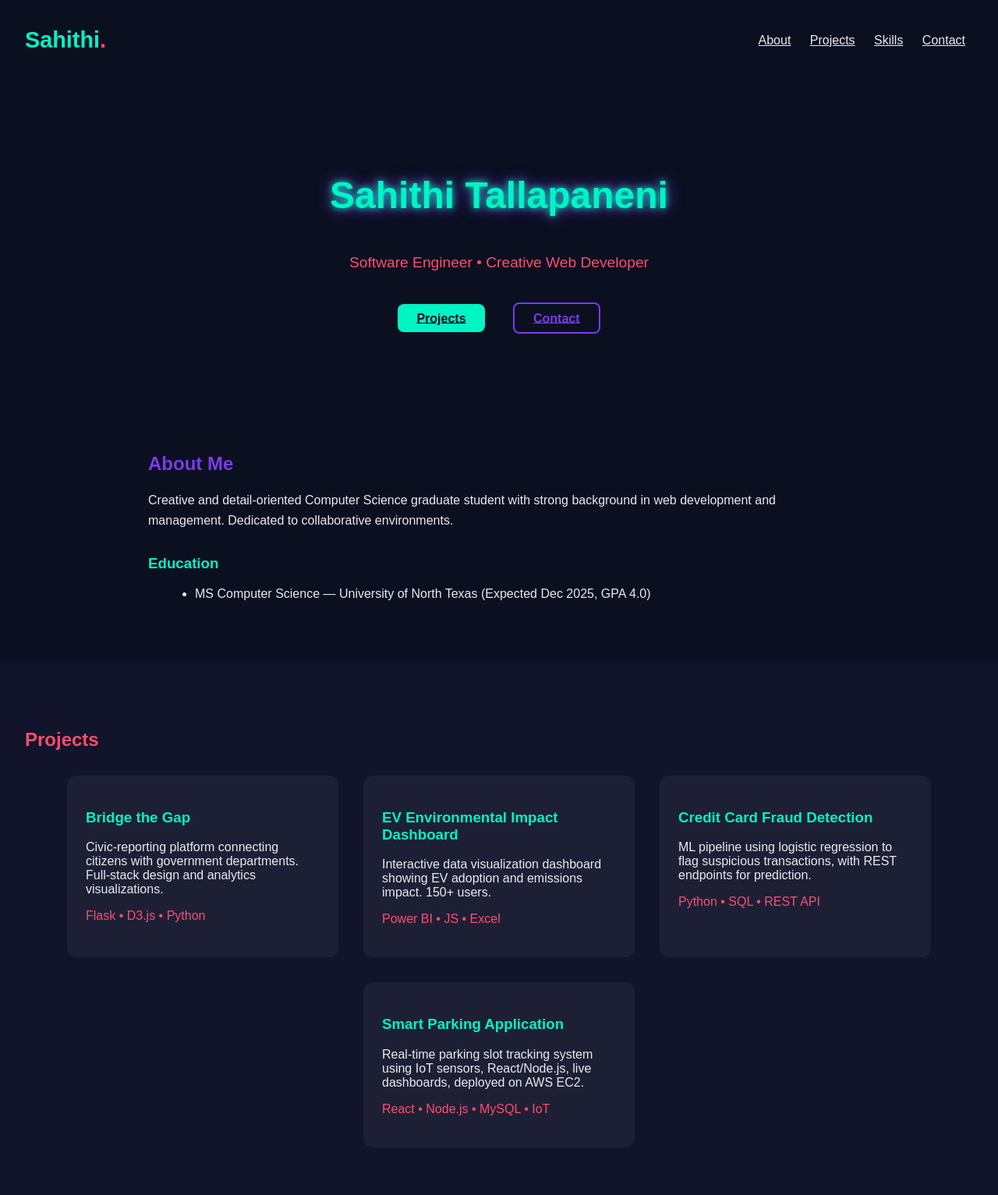
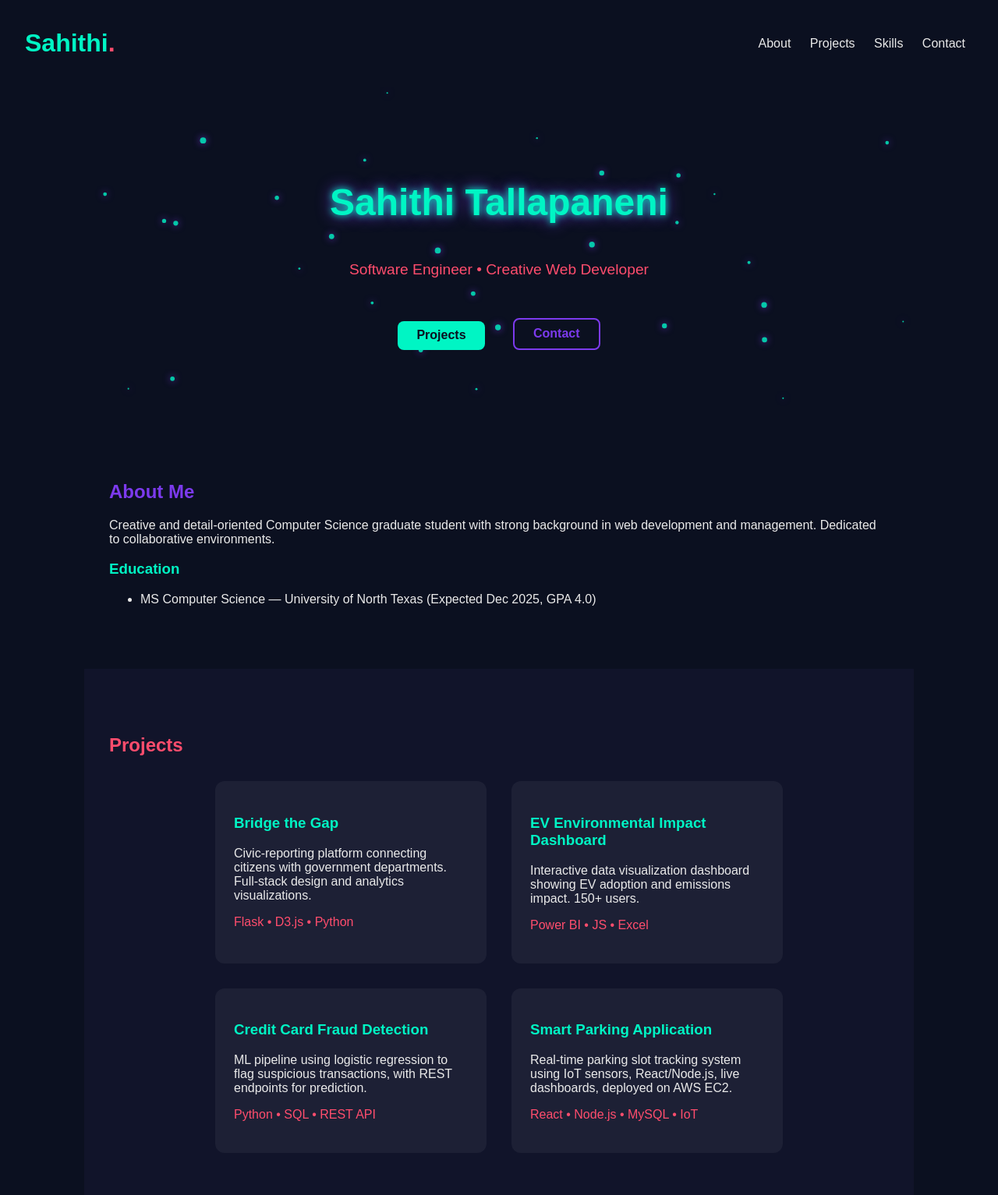
Before and after one commit to sahithitallapaneni/glowing-potato, a plain HTML site: page index.html in a window 1280 px wide. Shown: the top 1533 px of the page at 78% size. Drawn offline with Linux system fonts and the light colour scheme.

Commit message:
Update index.html

```diff
--- a/index.html
+++ b/index.html
@@ -4,60 +4,113 @@
 <meta charset="UTF-8">
 <meta name="viewport" content="width=device-width, initial-scale=1.0">
 <title>Sahithi Tallapaneni | Portfolio</title>
+
+<style>
+/* === Global Styles === */
+body {margin:0; font-family:Arial,sans-serif; background:#0B1020; color:#EAEAEA;}
+a {text-decoration:none; color:inherit;}
+h1,h2,h3 {font-family:'Orbitron',sans-serif;}
+
+/* === Header === */
+header {display:flex; justify-content:space-between; align-items:center; padding:1rem 2rem; background:#0B1020;}
+nav a {margin:0 10px; color:#EAEAEA; transition:0.3s;}
+nav a:hover {color:#00F5C4; text-shadow:0 0 10px #00F5C4,0 0 20px #7C3AED;}
+
+/* === Hero Section === */
+.hero {display:flex; flex-direction:column; align-items:center; justify-content:center; text-align:center; padding:5rem 2rem; position:relative; overflow:hidden;}
+.hero h2 {font-size:3rem; color:#00F5C4; text-shadow:0 0 10px #00F5C4,0 0 20px #7C3AED;}
+.hero p {font-size:1.2rem; color:#FF4D6D; margin-top:0.5rem;}
+.hero a {margin:0 1rem; padding:0.6rem 1.5rem; border-radius:8px; font-weight:bold; display:inline-block; transition:0.3s; position:relative; overflow:hidden;}
+.hero a:hover {transform:scale(1.05);}
+.hero .btn-primary {background:#00F5C4; color:#0B1020;}
+.hero .btn-secondary {border:2px solid #7C3AED; color:#7C3AED;}
+
+/* Neon Buttons Gradient Hover */
+.hero a.btn-primary::after {
+  content:""; position:absolute; top:0; left:-100%; width:100%; height:100%;
+  background:linear-gradient(120deg,#00F5C4,#7C3AED,#FF4D6D); z-index:0; transition:0.5s;
+}
+.hero a.btn-primary span {position:relative; z-index:1;}
+.hero a.btn-primary:hover::after {left:0;}
+
+/* === Section Styles === */
+section {padding:4rem 2rem; max-width:1000px; margin:auto;}
+#projects {background:#11142A;}
+#contact {background:#11142A; text-align:center;}
+
+/* === Project Cards === */
+.projects-grid {display:flex; flex-wrap:wrap; gap:2rem; justify-content:center; margin-top:2rem;}
+.project-card {background:rgba(255,255,255,0.05); padding:1.5rem; border-radius:12px; width:300px; transition:transform 0.3s, box-shadow 0.3s;}
+.project-card:hover {transform:scale(1.03); box-shadow:0 0 15px #00F5C4,0 0 30px #7C3AED;}
+
+/* === Contact Form === */
+.contact-form {display:flex; flex-direction:column; gap:1rem; margin-top:2rem; max-width:400px; margin-left:auto; margin-right:auto;}
+.contact-form input, .contact-form textarea {padding:0.5rem; border-radius:6px; border:none; background:rgba(255,255,255,0.05); color:#EAEAEA; transition:0.3s;}
+.contact-form input:focus, .contact-form textarea:focus {outline:2px solid #00F5C4;}
+
+/* === Neon Cursor Trail === */
+.trail {position:absolute; width:6px; height:6px; border-radius:50%; background:#00F5C4; pointer-events:none; box-shadow:0 0 8px #00F5C4,0 0 15px #7C3AED; animation:fade 0.5s forwards;}
+@keyframes fade {to {opacity:0; transform:scale(0.5);}}
+
+/* === Canvas Dots === */
+#heroCanvas {position:absolute; top:0; left:0; width:100%; height:100%; z-index:-1;}
+</style>
 </head>
-<body style="margin:0; font-family:Arial, sans-serif; background:#0B1020; color:#EAEAEA;">
 
-  <!-- Header / Nav -->
-  <header style="display:flex; justify-content:space-between; align-items:center; padding:1rem 2rem; background:#0B1020;">
-    <h1 style="font-family:'Orbitron', sans-serif; font-size:1.8rem; color:#00F5C4;">Sahithi<span style="color:#FF4D6D;">.</span></h1>
+<body>
+
+<!-- Header -->
+<header>
+  <h1 style="color:#00F5C4;">Sahithi<span style="color:#FF4D6D;">.</span></h1>
   <nav>
-      <a href="#about" style="margin:0 10px; color:#EAEAEA;">About</a>
-      <a href="#projects" style="margin:0 10px; color:#EAEAEA;">Projects</a>
-      <a href="#skills" style="margin:0 10px; color:#EAEAEA;">Skills</a>
-      <a href="#contact" style="margin:0 10px; color:#EAEAEA;">Contact</a>
+    <a href="#about">About</a>
+    <a href="#projects">Projects</a>
+    <a href="#skills">Skills</a>
+    <a href="#contact">Contact</a>
   </nav>
 </header>
 
 <!-- Hero Section -->
-  <section style="display:flex; flex-direction:column; align-items:center; justify-content:center; text-align:center; padding:5rem 2rem; background:#0B1020;">
-    <h2 style="font-size:3rem; font-family:'Orbitron', sans-serif; color:#00F5C4; text-shadow:0 0 10px #00F5C4,0 0 20px #7C3AED;">Sahithi Tallapaneni</h2>
-    <p style="font-size:1.2rem; color:#FF4D6D; margin-top:0.5rem;">Software Engineer • Creative Web Developer</p>
+<section class="hero">
+  <canvas id="heroCanvas"></canvas>
+  <h2>Sahithi Tallapaneni</h2>
+  <p>Software Engineer • Creative Web Developer</p>
   <div style="margin-top:2rem;">
-      <a href="#projects" style="margin:0 1rem; padding:0.6rem 1.5rem; background:#00F5C4; color:#0B1020; border-radius:8px; font-weight:bold;">Projects</a>
-      <a href="#contact" style="margin:0 1rem; padding:0.6rem 1.5rem; border:2px solid #7C3AED; color:#7C3AED; border-radius:8px; font-weight:bold;">Contact</a>
+    <a href="#projects" class="btn-primary"><span>Projects</span></a>
+    <a href="#contact" class="btn-secondary">Contact</a>
   </div>
 </section>
 
-  <!-- About Section -->
-  <section id="about" style="padding:4rem 2rem; max-width:900px; margin:auto;">
-    <h2 style="color:#7C3AED; font-family:'Orbitron', sans-serif;">About Me</h2>
-    <p style="margin-top:1rem; line-height:1.6;">Creative and detail-oriented Computer Science graduate student with strong background in web development and management. Dedicated to collaborative environments.</p>
-    <h3 style="margin-top:2rem; color:#00F5C4;">Education</h3>
-    <ul style="margin-left:20px; margin-top:0.5rem;">
+<!-- About -->
+<section id="about">
+  <h2 style="color:#7C3AED;">About Me</h2>
+  <p>Creative and detail-oriented Computer Science graduate student with strong background in web development and management. Dedicated to collaborative environments.</p>
+  <h3 style="color:#00F5C4;">Education</h3>
+  <ul>
     <li>MS Computer Science — University of North Texas (Expected Dec 2025, GPA 4.0)</li>
   </ul>
 </section>
 
-  <!-- Projects Section -->
-  <section id="projects" style="padding:4rem 2rem; background:#11142A;">
-    <h2 style="color:#FF4D6D; font-family:'Orbitron', sans-serif;">Projects</h2>
-    <div style="display:flex; flex-wrap:wrap; gap:2rem; margin-top:2rem; justify-content:center;">
-      <div style="background:rgba(255,255,255,0.05); padding:1.5rem; border-radius:12px; width:300px; transition:transform 0.3s;">
+<!-- Projects -->
+<section id="projects">
+  <h2 style="color:#FF4D6D;">Projects</h2>
+  <div class="projects-grid">
+    <div class="project-card">
       <h3 style="color:#00F5C4;">Bridge the Gap</h3>
       <p>Civic-reporting platform connecting citizens with government departments. Full-stack design and analytics visualizations.</p>
       <p style="color:#FF4D6D;">Flask • D3.js • Python</p>
     </div>
-      <div style="background:rgba(255,255,255,0.05); padding:1.5rem; border-radius:12px; width:300px; transition:transform 0.3s;">
+    <div class="project-card">
       <h3 style="color:#00F5C4;">EV Environmental Impact Dashboard</h3>
       <p>Interactive data visualization dashboard showing EV adoption and emissions impact. 150+ users.</p>
       <p style="color:#FF4D6D;">Power BI • JS • Excel</p>
     </div>
-      <div style="background:rgba(255,255,255,0.05); padding:1.5rem; border-radius:12px; width:300px; transition:transform 0.3s;">
+    <div class="project-card">
       <h3 style="color:#00F5C4;">Credit Card Fraud Detection</h3>
       <p>ML pipeline using logistic regression to flag suspicious transactions, with REST endpoints for prediction.</p>
       <p style="color:#FF4D6D;">Python • SQL • REST API</p>
     </div>
-      <div style="background:rgba(255,255,255,0.05); padding:1.5rem; border-radius:12px; width:300px; transition:transform 0.3s;">
+    <div class="project-card">
       <h3 style="color:#00F5C4;">Smart Parking Application</h3>
       <p>Real-time parking slot tracking system using IoT sensors, React/Node.js, live dashboards, deployed on AWS EC2.</p>
       <p style="color:#FF4D6D;">React • Node.js • MySQL • IoT</p>
@@ -65,21 +118,21 @@
   </div>
 </section>
 
-  <!-- Skills Section -->
-  <section id="skills" style="padding:4rem 2rem; max-width:900px; margin:auto;">
-    <h2 style="color:#7C3AED; font-family:'Orbitron', sans-serif;">Skills</h2>
-    <p style="margin-top:1rem;">Python • Java • C# • SQL • HTML • CSS • JavaScript • React • Node.js • Flask • Docker • Git • AWS • MySQL • MongoDB • Power BI • Tableau</p>
+<!-- Skills -->
+<section id="skills">
+  <h2 style="color:#7C3AED;">Skills</h2>
+  <p>Python • Java • C# • SQL • HTML • CSS • JavaScript • React • Node.js • Flask • Docker • Git • AWS • MySQL • MongoDB • Power BI • Tableau</p>
 </section>
 
-  <!-- Contact Section -->
-  <section id="contact" style="padding:4rem 2rem; background:#11142A; text-align:center;">
-    <h2 style="color:#FF4D6D; font-family:'Orbitron', sans-serif;">Contact Me</h2>
-    <p style="margin-top:1rem;">Email: <strong>tallapanenisahithi@gmail.com</strong> | Phone: <strong>361-228-6938</strong></p>
-    <form action="mailto:tallapanenisahithi@gmail.com" method="post" enctype="text/plain" style="margin-top:2rem; display:flex; flex-direction:column; gap:1rem; max-width:400px; margin-left:auto; margin-right:auto;">
-      <input type="text" name="name" placeholder="Name" required style="padding:0.5rem; border-radius:6px; border:none; background:rgba(255,255,255,0.05); color:#EAEAEA;">
-      <input type="email" name="email" placeholder="Email" required style="padding:0.5rem; border-radius:6px; border:none; background:rgba(255,255,255,0.05); color:#EAEAEA;">
-      <textarea name="message" placeholder="Message" rows="5" required style="padding:0.5rem; border-radius:6px; border:none; background:rgba(255,255,255,0.05); color:#EAEAEA;"></textarea>
-      <button type="submit" style="padding:0.6rem 1.5rem; background:#00F5C4; color:#0B1020; border:none; border-radius:8px; font-weight:bold;">Send Message</button>
+<!-- Contact -->
+<section id="contact">
+  <h2 style="color:#FF4D6D;">Contact Me</h2>
+  <p>Email: <strong>tallapanenisahithi@gmail.com</strong> | Phone: <strong>361-228-6938</strong></p>
+  <form action="mailto:tallapanenisahithi@gmail.com" method="post" enctype="text/plain" class="contact-form">
+    <input type="text" name="name" placeholder="Name" required>
+    <input type="email" name="email" placeholder="Email" required>
+    <textarea name="message" placeholder="Message" rows="5" required></textarea>
+    <button type="submit" class="btn-primary">Send Message</button>
   </form>
 </section>
 
@@ -88,5 +141,46 @@
   <p>Built with ❤️ • Sahithi Tallapaneni • 2025</p>
 </footer>
 
+<!-- === Inline JS for Floating Dots & Cursor Trail === -->
+<script>
+/* Floating Neon Dots */
+const canvas = document.getElementById('heroCanvas');
+canvas.width = canvas.offsetWidth;
+canvas.height = canvas.offsetHeight;
+const ctx = canvas.getContext('2d');
+const width = canvas.width;
+const height = canvas.height;
+const dots = [];
+for(let i=0;i<30;i++){
+  dots.push({x:Math.random()*width, y:Math.random()*height, r:Math.random()*3+1, dx:(Math.random()-0.5)*0.8, dy:(Math.random()-0.5)*0.8});
+}
+function animateDots(){
+  ctx.clearRect(0,0,width,height);
+  dots.forEach(dot=>{
+    dot.x += dot.dx; dot.y += dot.dy;
+    if(dot.x<0||dot.x>width) dot.dx*=-1;
+    if(dot.y<0||dot.y>height) dot.dy*=-1;
+    ctx.beginPath();
+    ctx.arc(dot.x,dot.y,dot.r,0,Math.PI*2);
+    ctx.fillStyle='rgba(0,245,196,0.8)';
+    ctx.shadowColor='#7C3AED';
+    ctx.shadowBlur=10;
+    ctx.fill();
+  });
+  requestAnimationFrame(animateDots);
+}
+animateDots();
+
+/* Neon Cursor Trail */
+document.body.addEventListener('mousemove',e=>{
+  const dot=document.createElement('div');
+  dot.className='trail';
+  dot.style.left=e.pageX+'px';
+  dot.style.top=e.pageY+'px';
+  document.body.appendChild(dot);
+  setTimeout(()=>dot.remove(),500);
+});
+</script>
+
 </body>
 </html>
```
Lines whose indentation alone changed are shown as unchanged.
